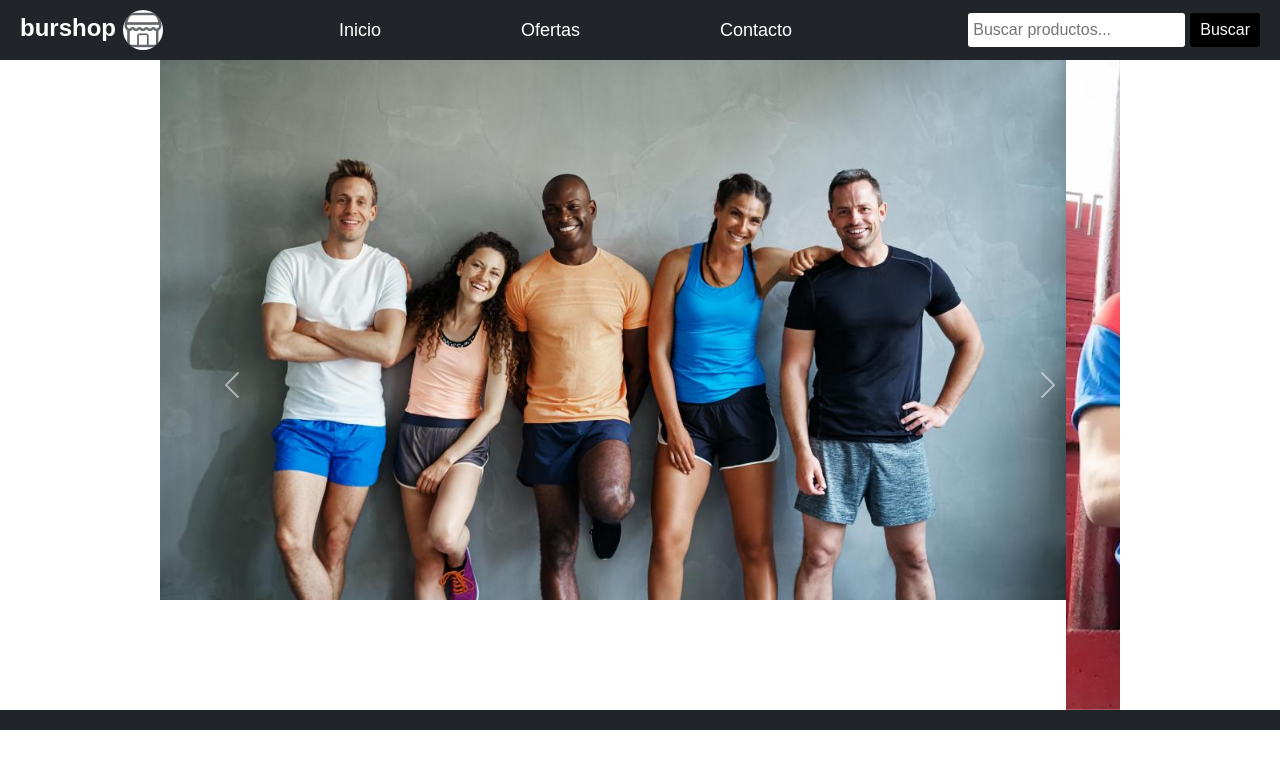
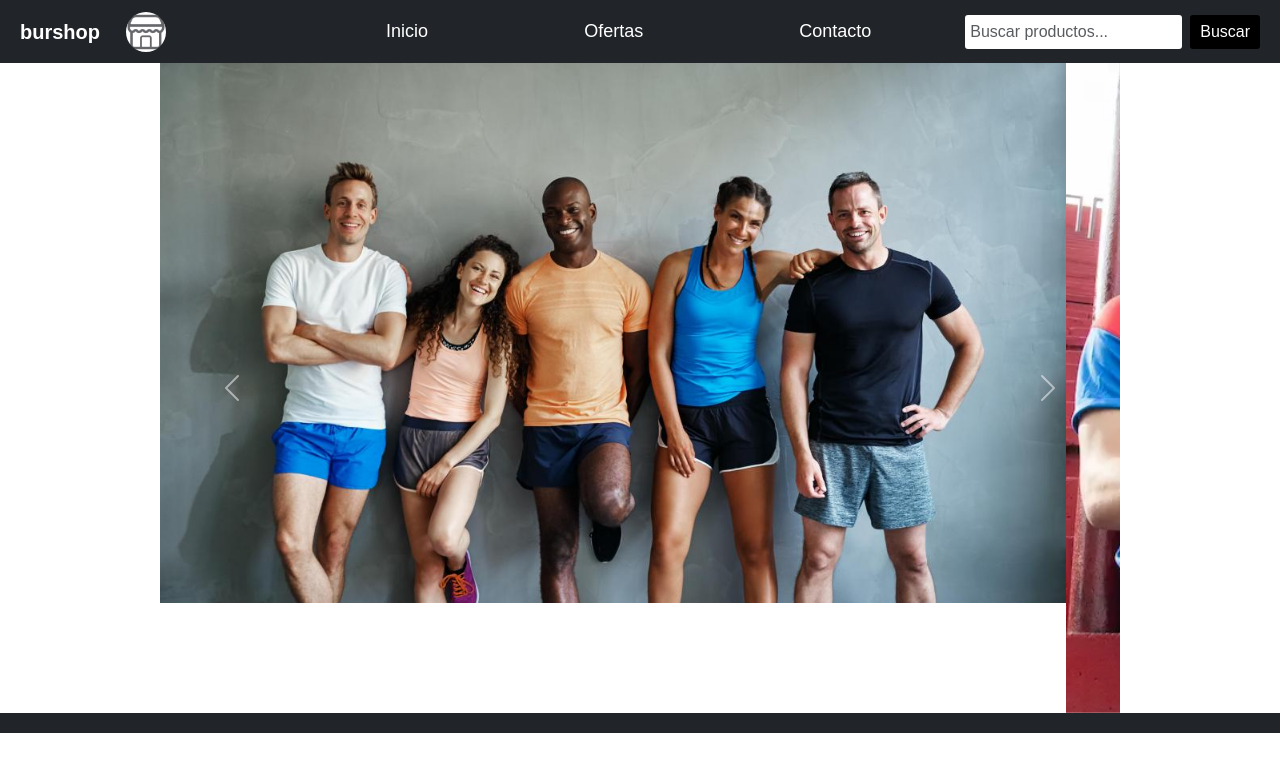
Before and after one commit to Gonzalob2004/TP-2-CODERHOUSE, a plain HTML site: page index.html in a window 1280 px wide. Shown: the top 775 px of the page. Drawn offline with nearby package versions, Linux system fonts and the light colour scheme.

Commit message:
nuevos cambios

```diff
--- a/index.html
+++ b/index.html
@@ -6,29 +6,40 @@
     <link rel="stylesheet" href="	https://cdn.jsdelivr.net/npm/bootstrap@5.3.3/dist/css/bootstrap.min.css">
     <link href="https://cdn.jsdelivr.net/npm/bootstrap@5.3.3/dist/css/bootstrap.min.css" rel="stylesheet">
     <link rel="stylesheet" href="https://cdnjs.cloudflare.com/ajax/libs/font-awesome/6.0.0-beta3/css/all.min.css">
+    <link href="https://cdn.jsdelivr.net/npm/bootstrap@5.3.0-alpha1/dist/css/bootstrap.min.css" rel="stylesheet">
     <link rel="stylesheet" href="style.css/style.css">
     <title>BURSHOP</title>
 </head>
 <body>
     <div class="navbar navbar-dark bg-dark navbar-expand-lg">
         <!-- Logo -->
-        <div class="navbar-logo">
-            burshop
-        <img class="logo-foto" src="./imagenes/logo (2).png" alt="logo">
+        <div class="navbar-logo d-flex align-items-center">
+            <span class="navbar-brand">burshop</span>
+            <img class="logo-foto" src="./imagenes/logo (2).png" alt="logo" style="width: 40px; height: 40px; margin-left: 10px;">
         </div>
-
+        <button class="navbar-toggler" type="button" data-bs-toggle="collapse" data-bs-target="#navbarNav" aria-controls="navbarNav" aria-expanded="false" aria-label="Toggle navigation">
+            <span class="navbar-toggler-icon"></span>
+        </button>
 
         <!-- Enlaces de navegación -->
-        <ul>
-            <li><a href="#inicio">Inicio</a></li>
-            <li><a href="./pages/ofertas.html">Ofertas</a></li>
-            <li><a href="./pages/contactos.html">Contacto</a></li>
-        </ul>
+        <div class="collapse navbar-collapse" id="navbarNav">
+            <ul class="navbar-nav ms-auto">
+                <li class="nav-item">
+                    <a class="nav-link" href="#inicio">Inicio</a>
+                </li>
+                <li class="nav-item">
+                    <a class="nav-link" href="./pages/ofertas.html">Ofertas</a>
+                </li>
+                <li class="nav-item">
+                    <a class="nav-link" href="./pages/contactos.html">Contacto</a>
+                </li>
+            </ul>
 
-        <!-- Barra de búsqueda -->
-        <div class="navbar-search">
-            <input type="text" placeholder="Buscar productos...">
-            <button type="button">Buscar</button>
+            <!-- Barra de búsqueda -->
+            <div class="navbar-search d-flex align-items-center ms-3">
+                <input type="text" class="form-control" placeholder="Buscar productos...">
+                <button class="btn btn-outline-light ms-2" type="button">Buscar</button>
+            </div>
         </div>
     </div>
     <!--IMAGEN DEL INICIO-->
@@ -438,7 +449,7 @@
 
 
 
-
+    <script src="https://cdn.jsdelivr.net/npm/bootstrap@5.3.0-alpha1/dist/js/bootstrap.bundle.min.js"></script>
     <script src="https://cdn.jsdelivr.net/npm/@popperjs/core@2.11.8/dist/umd/popper.min.js" integrity="sha384-I7E8VVD/ismYTF4hNIPjVp/Zjvgyol6VFvRkX/vR+Vc4jQkC+hVqc2pM8ODewa9r" crossorigin="anonymous"></script>
     <script src="https://cdn.jsdelivr.net/npm/bootstrap@5.3.3/dist/js/bootstrap.min.js" integrity="sha384-0pUGZvbkm6XF6gxjEnlmuGrJXVbNuzT9qBBavbLwCsOGabYfZo0T0to5eqruptLy" crossorigin="anonymous"></script>
 </body>
```
Also changed, not shown: pages/productos.html (added).
